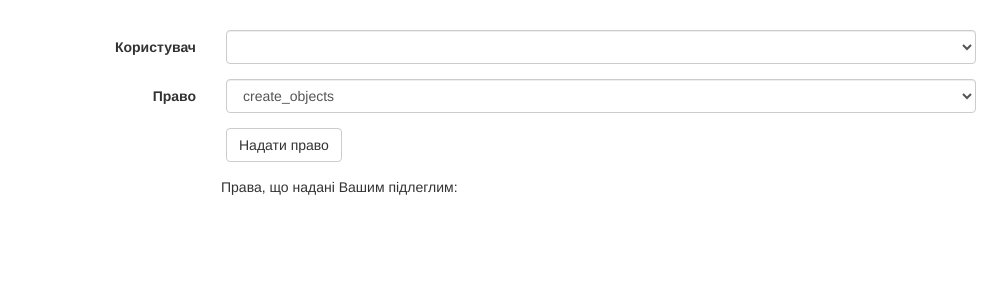
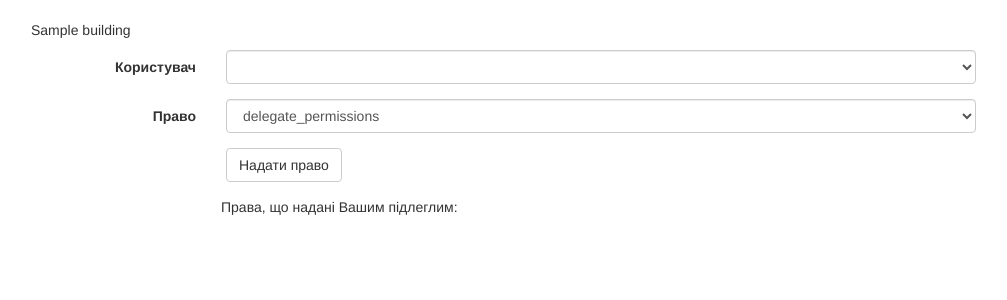
Before and after one commit to shamanu4/eep, a Django app: a page that uses base/templates/base/add_perms.html in a window 1280 px wide. Shown: the part 52-352 px from the top of the page, without its empty margins (39-1046 px from the left). Run offline with Django 3.2, Linux system fonts and the light colour scheme; a user stored in the database is signed in; tables that the repository leaves empty hold one stand-in row (values such as "Sample post"); lists and menus that the app fills with data are empty; some libraries are stand-ins or nearby versions.

Commit message:
EEP-16 delegate permission

```diff
--- a/base/forms.py
+++ b/base/forms.py
@@ -6,3 +6,9 @@
     class Meta:
         model = Institution
         fields = '__all__'
+
+
+class BuildingForm(forms.ModelForm):
+    class Meta:
+        model = Building
+        fields = '__all__'
--- a/base/templates/base/index.html
+++ b/base/templates/base/index.html
@@ -16,6 +16,7 @@
         </div>
     <div class="col-md-4">
         <a href={% url 'create_institution' %}>Створити заклад</a>
+        <a href={% url 'create_building' %}>Створити будівлю</a>
     </div>
     </div>
 {% endblock %}
--- a/base/urls.py
+++ b/base/urls.py
@@ -1,5 +1,5 @@
 from django.conf.urls import url
-from base.views import index, login_view, logout_view, institution_perms, building_perms, no_permissions, create_institution
+from base.views import index, login_view, logout_view, institution_perms, building_perms, no_permissions, create_institution, create_building, remove_inst_perms, remove_build_perms
 
 urlpatterns = [
     url(r'^$', index, name='index'),
@@ -8,5 +8,8 @@
     url(r'^institution_(?P<institution_id>\d+)/$', institution_perms, name='institution_perms'),
     url(r'^building_(?P<pk>\d+)/$', building_perms, name='building_perms'),
     url(r'^create_institution$', create_institution, name='create_institution'),
+    url(r'^create_building', create_building, name='create_building'),
     url(r'^no_access/$', no_permissions, name='no_permissions'),
+    url(r'^remove_inst_(?P<institution_id>\d+)_user_(?P<user_id>\d+)/$', remove_inst_perms, name='remove_inst_perms'),
+    url(r'^remove_build_(?P<id>\d+)_user_(?P<user_id>\d+)/$', remove_build_perms, name='remove_build_perms'),
 ]
--- a/base/views.py
+++ b/base/views.py
@@ -6,7 +6,7 @@
 from django.contrib.auth.models import Permission
 from guardian.shortcuts import assign_perm, remove_perm, get_perms, get_objects_for_user
 from base.models import User, Institution, Building
-from base.forms import InstitutionForm
+from base.forms import InstitutionForm, BuildingForm
 
 
 def index(request):
@@ -58,9 +58,10 @@
     except Institution.DoesNotExist:
         return HttpResponseRedirect(reverse("index"))
     else:
-        if user.has_perm('view_institution', inst):
+        if user.has_perm('base.delegate_permissions'):
             descendants = user.get_descendants()
             permissions = get_perms(user, inst)
+            permissions.append('delegate_permissions')
             if user.has_perm('base.create_objects'):
                 permissions.append('create_objects')
             list = []
@@ -68,6 +69,8 @@
                 a = get_perms(des, inst)
                 if des.has_perm('base.create_objects'):
                     a.append('create_objects')
+                if des.has_perm('base.delegate_permissions'):
+                    a.append('delegate_permissions')
                 b = {'name': des,
                      'perms': a}
                 list.append(b)
@@ -77,6 +80,7 @@
                 builds = Building.objects.filter(institution=institution_id)
                 if cur_perm == 'lead_institution':
                     assign_perm('lead_institution', perm_user, inst)
+                    assign_perm('view_institution', perm_user, inst)
                     for build in builds:
                         assign_perm('lead_building', perm_user, build)
                         assign_perm('view_building', perm_user, build)
@@ -84,9 +88,10 @@
                     assign_perm('view_institution', perm_user, inst)
                     for build in builds:
                         assign_perm('view_building', perm_user, build)
-                elif cur_perm == 'create_objects':
-                    permission = Permission.objects.get(codename='create_objects')
+                elif cur_perm == 'create_objects' or cur_perm == 'delegate_permissions':
+                    permission = Permission.objects.get(codename=cur_perm)
                     perm_user.user_permissions.add(permission)
+                return HttpResponseRedirect(reverse("institution_perms", kwargs={'institution_id': inst.id}))
             return render(
                 request,
                 'base/add_perms.html',
@@ -94,7 +99,7 @@
                     'descendants': descendants,
                     'inst': inst,
                     'permissions': permissions,
-                    'list': list
+                    'list': list,
                 }
             )
         else:
@@ -110,9 +115,10 @@
     except Building.DoesNotExist:
         return HttpResponseRedirect(reverse("index"))
     else:
-        if user.has_perm('view_building', build):
+        if user.has_perm('base.delegate_permissions'):
             descendants = user.get_descendants()
             permissions = get_perms(user, build)
+            permissions.append('delegate_permissions')
             if user.has_perm('base.create_objects'):
                 permissions.append('create_objects')
             list = []
@@ -120,6 +126,8 @@
                 a = get_perms(des, build)
                 if des.has_perm('base.create_objects'):
                     a.append('create_objects')
+                if des.has_perm('base.delegate_permissions'):
+                    a.append('delegate_permissions')
                 b = {'name': des,
                      'perms': a}
                 list.append(b)
@@ -131,6 +139,9 @@
                     assign_perm('lead_building', perm_user, build)
                 if cur_perm == 'view_building':
                     assign_perm('view_building', perm_user, build)
+                elif cur_perm == 'create_objects' or cur_perm == 'delegate_permissions':
+                    permission = Permission.objects.get(codename=cur_perm)
+                    perm_user.user_permissions.add(permission)
             return render(
                 request,
                 'base/add_perms.html',
@@ -138,7 +149,7 @@
                     'build': build,
                     'descendants': descendants,
                     'permissions': permissions,
-                    'list': list
+                    'list': list,
                 }
             )
         else:
@@ -167,8 +178,113 @@
             form = InstitutionForm()
         return render(
             request,
-            'base/create_institution.html',
+            'base/create_object.html',
             {'form': form}
         )
     else:
         return HttpResponseRedirect(reverse("no_permissions"))
+
+
+def create_building(request):
+    if not request.user.is_authenticated():
+        return HttpResponseRedirect(reverse("login"))
+    user = request.user
+    if user.has_perm('base.create_objects'):
+        if request.method == 'POST':
+            form = BuildingForm(request.POST)
+            if form.is_valid():
+                form.save()
+                name = form.cleaned_data['name']
+                inst = Building.objects.get(name=name)
+                assign_perm('lead_building', user, inst)
+                assign_perm('lead_building', user, inst)
+                ancestors = user.get_ancestors()
+                for ancestor in ancestors:
+                    assign_perm('lead_institution', ancestor, inst)
+                    assign_perm('view_institution', ancestor, inst)
+                return HttpResponseRedirect('/')
+        else:
+            form = BuildingForm()
+        return render(
+            request,
+            'base/create_object.html',
+            {'form': form}
+        )
+    else:
+        return HttpResponseRedirect(reverse("no_permissions"))
+
+
+def remove_inst_perms(request, institution_id, user_id):
+        if not request.user.is_authenticated():
+            return HttpResponseRedirect(reverse("login"))
+        obj = Institution.objects.get(pk=institution_id)
+        user = User.objects.get(pk=user_id)
+        permissions = get_perms(user, obj)
+        descendants = user.get_descendants()
+        if user.has_perm('base.create_objects'):
+            permissions.append('create_objects')
+        if user.has_perm('base.delegate_permissions'):
+            permissions.append('delegate_permissions')
+        if request.GET.get('p'):
+            cur_perm = request.GET['p']
+            if cur_perm == 'create_objects' or cur_perm == 'delegate_permissions':
+                permission = Permission.objects.get(codename=cur_perm)
+                user.user_permissions.remove(permission)
+            elif cur_perm == 'view_institution':
+                remove_perm('view_institution', user, obj)
+                for des in descendants:
+                    remove_perm('view_institution', des, obj)
+            elif cur_perm == 'lead_institution':
+                remove_perm('lead_institution', user, obj)
+                remove_perm('view_institution', user, obj)
+                for des in descendants:
+                    remove_perm('lead_institution', des, obj)
+                    remove_perm('view_institution', des, obj)
+            return HttpResponseRedirect(reverse("institution_perms", kwargs={'institution_id': obj.id}))
+        return render(
+            request,
+            'base/remove_perms.html',
+            {
+                'obj': obj,
+                'user': user,
+                'permissions': permissions
+            }
+        )
+
+
+def remove_build_perms(request, id, user_id):
+    if not request.user.is_authenticated():
+        return HttpResponseRedirect(reverse("login"))
+    obj = Building.objects.get(pk=id)
+    user = User.objects.get(pk=user_id)
+    permissions = get_perms(user, obj)
+    descendants = user.get_descendants()
+    if user.has_perm('base.create_objects'):
+        permissions.append('create_objects')
+    if user.has_perm('base.delegate_permissions'):
+        permissions.append('delegate_permissions')
+    if request.GET.get('p'):
+        cur_perm = request.GET['p']
+        if cur_perm == 'create_objects' or cur_perm == 'delegate_permissions':
+            permission = Permission.objects.get(codename=cur_perm)
+            user.user_permissions.remove(permission)
+        elif cur_perm == 'view_building':
+            remove_perm('view_building', user, obj)
+            for des in descendants:
+                remove_perm('view_building', des, obj)
+        elif cur_perm == 'lead_building':
+            remove_perm('lead_building', user, obj)
+            remove_perm('view_building', user, obj)
+            for des in descendants:
+                remove_perm('lead_building', des, obj)
+                remove_perm('view_building', des, obj)
+        return HttpResponseRedirect(reverse("building_perms", kwargs={'pk': obj.id}))
+    return render(
+        request,
+        'base/remove_perms.html',
+        {
+            'obj': obj,
+            'user': user,
+            'permissions': permissions
+        }
+    )
```
Also changed, not shown: base/templates/base/add_perms.html (+18 -6 lines), base/templates/base/create_institution.html (deleted, +0 -10 lines), base/templates/base/create_object.html (added, +17 -0 lines), base/templates/base/remove_perms.html (added, +24 -0 lines).
